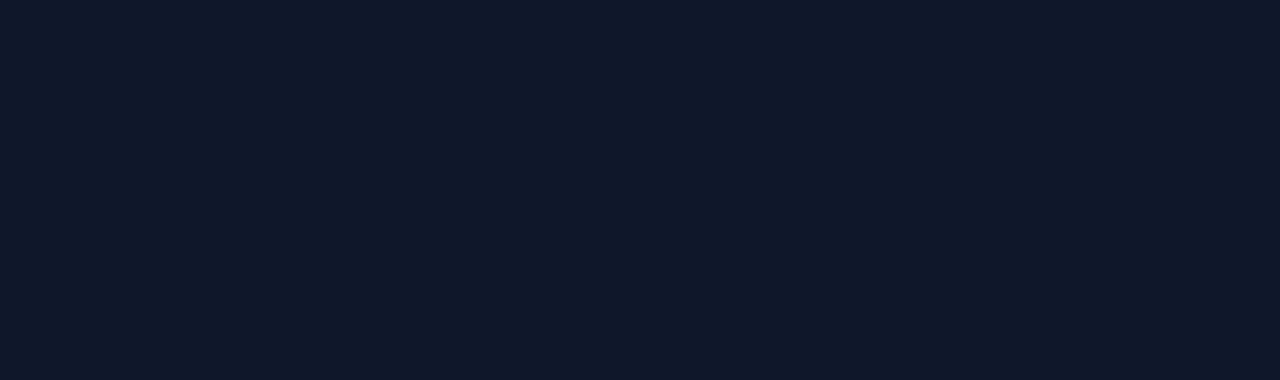
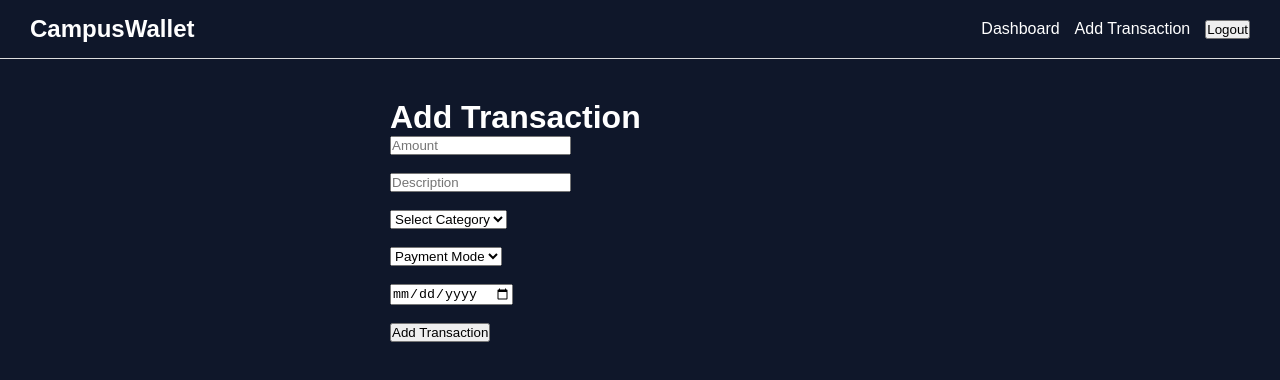
Before and after one commit to nishtha911/CampusWallet, a React (Vite) app in the folder frontend/: page /add-transaction in a window 1280 px wide. Before the commit this address had no page. Shown: the top 380 px of the page. Built offline with nearby package versions, Linux system fonts and the light colour scheme.

Commit message:
Complete dashboard integration with authenticated transaction APIs

```diff
--- a/frontend/src/App.jsx
+++ b/frontend/src/App.jsx
@@ -1,23 +1,19 @@
 import { BrowserRouter, Routes, Route } from "react-router-dom";
+
 import Login from "./pages/Login";
 import Register from "./pages/Register";
 import Dashboard from "./pages/Dashboard";
-import ProtectedRoute from "./components/ProtectedRoute";
+import AddTransaction from "./pages/AddTransaction";
 
 function App() {
   return (
     <BrowserRouter>
       <Routes>
         <Route path="/" element={<Login />} />
+        <Route path="/login" element={<Login />} />
         <Route path="/register" element={<Register />} />
-        <Route
-          path="/dashboard"
-          element={
-            <ProtectedRoute>
-              <Dashboard />
-            </ProtectedRoute>
-          }
-        />
+        <Route path="/dashboard" element={<Dashboard />} />
+        <Route path="/add-transaction" element={<AddTransaction />} />
       </Routes>
     </BrowserRouter>
   );
--- a/frontend/src/components/Navbar.jsx
+++ b/frontend/src/components/Navbar.jsx
@@ -1,30 +1,40 @@
-import { useNavigate } from "react-router-dom";
+import { Link, useNavigate } from "react-router-dom";
 
 function Navbar() {
   const navigate = useNavigate();
-
-  const user = JSON.parse(localStorage.getItem("user"));
 
   const logout = () => {
     localStorage.removeItem("token");
     localStorage.removeItem("user");
 
-    navigate("/");
+    navigate("/login");
   };
 
   return (
-    <div className="navbar">
-      <div>
-        <h2>CampusWallet</h2>
+    <nav
+      style={{
+        display: "flex",
+        justifyContent: "space-between",
+        alignItems: "center",
+        padding: "15px 30px",
+        borderBottom: "1px solid #ddd",
+      }}
+    >
+      <h2>CampusWallet</h2>
 
-        <p>
-          Welcome,
-          {user?.name}
-        </p>
+      <div
+        style={{
+          display: "flex",
+          gap: "15px",
+        }}
+      >
+        <Link to="/dashboard">Dashboard</Link>
+
+        <Link to="/add-transaction">Add Transaction</Link>
+
+        <button onClick={logout}>Logout</button>
       </div>
-
-      <button onClick={logout}>Logout</button>
-    </div>
+    </nav>
   );
 }
 
--- /dev/null
+++ b/frontend/src/pages/AddTransaction.jsx
@@ -0,0 +1,134 @@
+import { useState } from "react";
+import { useNavigate } from "react-router-dom";
+import Navbar from "../components/Navbar";
+import api from "../services/api";
+
+function AddTransaction() {
+  const navigate = useNavigate();
+
+  const [formData, setFormData] = useState({
+    amount: "",
+    description: "",
+    category: "",
+    payment_mode: "",
+    date: "",
+  });
+
+  const handleChange = (e) => {
+    setFormData({
+      ...formData,
+      [e.target.name]: e.target.value,
+    });
+  };
+
+  const handleSubmit = async (e) => {
+    e.preventDefault();
+
+    try {
+      await api.post("/transactions", formData);
+
+      alert("Transaction Added Successfully!");
+
+      navigate("/dashboard");
+    } catch (error) {
+      console.error(error);
+
+      alert(
+        error.response?.data?.message ||
+          "Failed to add transaction."
+      );
+    }
+  };
+
+  return (
+    <>
+      <Navbar />
+
+      <div
+        style={{
+          maxWidth: "500px",
+          margin: "40px auto",
+        }}
+      >
+        <h1>Add Transaction</h1>
+
+        <form onSubmit={handleSubmit}>
+          <input
+            type="number"
+            name="amount"
+            placeholder="Amount"
+            value={formData.amount}
+            onChange={handleChange}
+            required
+          />
+
+          <br />
+          <br />
+
+          <input
+            type="text"
+            name="description"
+            placeholder="Description"
+            value={formData.description}
+            onChange={handleChange}
+            required
+          />
+
+          <br />
+          <br />
+
+          <select
+            name="category"
+            value={formData.category}
+            onChange={handleChange}
+            required
+          >
+            <option value="">Select Category</option>
+            <option value="Food">Food</option>
+            <option value="Transport">Transport</option>
+            <option value="Shopping">Shopping</option>
+            <option value="Entertainment">Entertainment</option>
+            <option value="Books">Books</option>
+            <option value="Fees">Fees</option>
+          </select>
+
+          <br />
+          <br />
+
+          <select
+            name="payment_mode"
+            value={formData.payment_mode}
+            onChange={handleChange}
+            required
+          >
+            <option value="">Payment Mode</option>
+            <option value="UPI">UPI</option>
+            <option value="Cash">Cash</option>
+            <option value="Card">Card</option>
+            <option value="Net Banking">Net Banking</option>
+          </select>
+
+          <br />
+          <br />
+
+          <input
+            type="date"
+            name="date"
+            value={formData.date}
+            onChange={handleChange}
+            required
+          />
+
+          <br />
+          <br />
+
+          <button type="submit">
+            Add Transaction
+          </button>
+        </form>
+      </div>
+    </>
+  );
+}
+
+export default AddTransaction;
```
Also changed, not shown: frontend/src/pages/Transactions.jsx (deleted).
